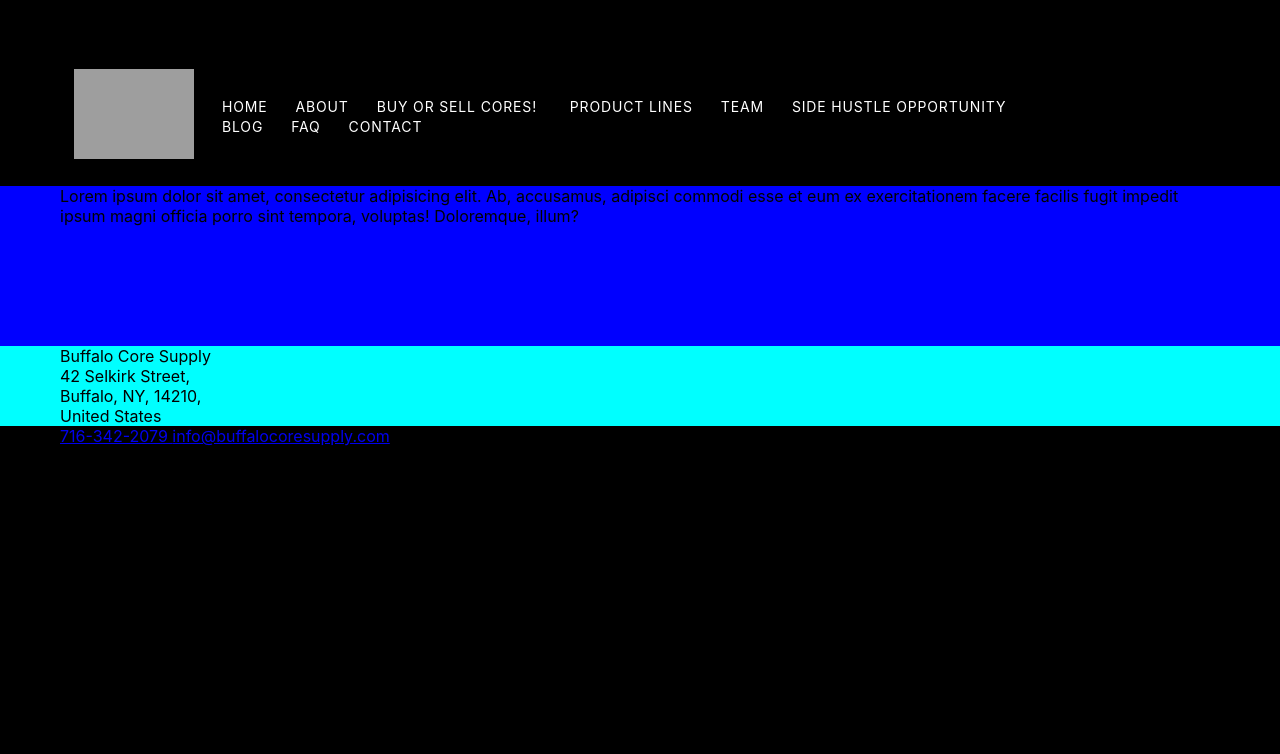
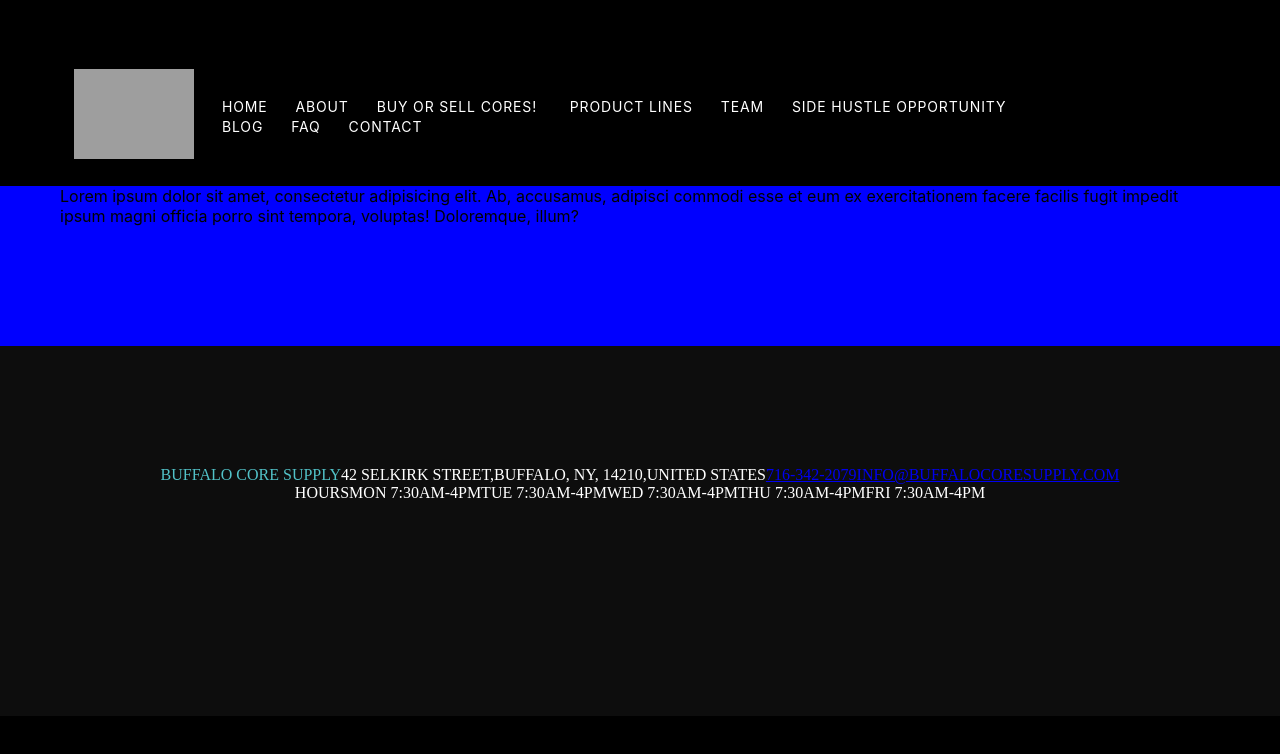
Before and after one commit to mralaibov/build_copmany, a React (Create React App) app in the folder my-app/: page / in a window 1280 px wide. Shown: the top 754 px of the page. Built offline with nearby package versions, Linux system fonts and the light colour scheme; grey boxes are pictures that could not be loaded; a web font is replaced by a local one.

Commit message:
FOOTER + CONTAINER

```diff
--- a/my-app/public/index.html
+++ b/my-app/public/index.html
@@ -25,6 +25,9 @@
       Learn how to configure a non-root public URL by running `npm run build`.
     -->
     <title>React App</title>
+    <link rel="preconnect" href="https://fonts.googleapis.com">
+    <link rel="preconnect" href="https://fonts.gstatic.com" crossorigin>
+    <link href="https://fonts.googleapis.com/css2?family=Fjalla+One&display=swap" rel="stylesheet">
   </head>
   <body>
     <noscript>You need to enable JavaScript to run this app.</noscript>
--- a/my-app/src/index.css
+++ b/my-app/src/index.css
@@ -11,3 +11,33 @@ code {
   font-family: source-code-pro, Menlo, Monaco, Consolas, 'Courier New',
     monospace;
 }
+
+@font-face {
+  font-family: 'Proxima Nova';
+  src: url('./assets/fonts/ProximaNova/proximanova_black.ttf');
+  font-weight: 600;
+}
+
+@font-face {
+  font-family: 'Proxima Nova';
+  src: url('./assets/fonts/ProximaNova/proximanova_bold.otf');
+  font-weight: 500;
+}
+
+@font-face {
+  font-family: 'Proxima Nova';
+  src: url('./assets/fonts/ProximaNova/proximanova_extrabold.otf');
+  font-weight: 700;
+}
+
+@font-face {
+  font-family: 'Proxima Nova';
+  src: url('./assets/fonts/ProximaNova/proximanova_light.otf');
+  font-weight: 300;
+}
+
+@font-face {
+  font-family: 'Proxima Nova';
+  src: url('./assets/fonts/ProximaNova/proximanova_regular.ttf');
+  font-weight: 400;
+}
--- a/my-app/src/sections/footer/Footer.jsx
+++ b/my-app/src/sections/footer/Footer.jsx
@@ -6,119 +6,30 @@ const Footer = () => {
   return (
 
     <StyledFooter>
+
       <Container>
-                <div className="Footer-inner clear">
 
-                    <div
-                      className="sqs-layout sqs-grid-12 columns-12 Footer-blocks Footer-blocks--top sqs-alternate-block-style-container empty"
-                      data-layout-label="Footer Top Blocks"
-                      data-type="block-field" data-updated-on="1573516727012"
-                      id="footerBlocksTop">
-                        <div className="row sqs-row">
-                            <div className="col sqs-col-12 span-12"></div>
-                        </div>
+        <div className="footer__top">
+          <div className="blue">Buffalo Core Supply</div>
+          <div>42 Selkirk Street,</div>
+          <div>Buffalo, NY, 14210,</div>
+          <div>United States</div>
+          <a href="tel:716-342-2079">716-342-2079 </a>
+          <a
+            href="mailto:info@buffalocoresupply.com">info@buffalocoresupply.com</a>
         </div>
 
-                    <div className="Footer-middle">
-                        <div className="Footer-business">
-
-
-                            <div className="Footer-business-info">
-
-
-                                <div
-                                  className="Footer-business-info-item Footer-business-info-item--name">Buffalo
-                                    Core Supply
-                                </div>
-                                <div className="Footer-business-info-item">42
-                                    Selkirk Street,
-                                </div>
-                                <div
-                                  className="Footer-business-info-item">Buffalo,
-                                    NY, 14210,
-                                </div>
-                                <div
-                                  className="Footer-business-info-item Footer-business-info-item--country">United
-                                    States
+        <div className="footer__bottom">
+          <div>Hours</div>
+          <div>Mon 7:30am-4pm</div>
+          <div>Tue 7:30am-4pm</div>
+          <div>Wed 7:30am-4pm</div>
+          <div>Thu 7:30am-4pm</div>
+          <div>Fri 7:30am-4pm</div>
         </div>
 
+      </Container>
 
-                                <a href="tel:716-342-2079 " rel="tel"
-                                   className="Footer-business-info-item Footer-business-info-item--phone">716-342-2079 </a>
-                                <a href="mailto:info@buffalocoresupply.com"
-                                   title="info@buffalocoresupply.com"
-                                   target="_blank"
-                                   className="Footer-business-info-item Footer-business-info-item--email">info@buffalocoresupply.com</a>
-
-                            </div>
-
-
-                            <div className="Footer-business-hours">
-                                <div
-                                  className="Footer-business-hours-heading">Hours
-                                </div>
-                                <div className="Footer-business-hours-item">Mon
-                                    7:30am-4pm
-                                </div>
-                                <div className="Footer-business-hours-item">Tue
-                                    7:30am-4pm
-                                </div>
-                                <div className="Footer-business-hours-item">Wed
-                                    7:30am-4pm
-                                </div>
-                                <div className="Footer-business-hours-item">Thu
-                                    7:30am-4pm
-                                </div>
-                                <div className="Footer-business-hours-item">Fri
-                                    7:30am-4pm
-                                </div>
-
-
-                            </div>
-
-
-                        </div>
-
-                        <div
-                          className="sqs-layout sqs-grid-12 columns-12 Footer-blocks Footer-blocks--middle sqs-alternate-block-style-container"
-                          data-layout-label="Footer Middle Blocks"
-                          data-type="block-field"
-                          data-updated-on="1582096306710"
-                          id="footerBlocksMiddle">
-                            <div className="row sqs-row">
-                                <div className="col sqs-col-12 span-12">
-                                    <div
-                                      className="sqs-block html-block sqs-block-html"
-                                      data-block-type="2"
-                                      id="block-yui_3_17_2_1_1531949363570_2102">
-                                        <div className="sqs-block-content"><p
-                                          className=""
-                                          data-rte-preserve-empty="true"></p><p
-                                          className=""
-                                          data-rte-preserve-empty="true"></p>
-
-
-                                        </div>
-                                    </div>
-                                </div>
-                            </div>
-                        </div>
-
-
-                    </div>
-
-                    <div
-                      className="sqs-layout sqs-grid-12 columns-12 Footer-blocks Footer-blocks--bottom sqs-alternate-block-style-container empty"
-                      data-layout-label="Footer Bottom Blocks"
-                      data-type="block-field" data-updated-on="1573515777692"
-                      id="footerBlocksBottom">
-                        <div className="row sqs-row">
-                            <div className="col sqs-col-12 span-12"></div>
-                        </div>
-                    </div>
-
-                </div>
-            </Container>
     </StyledFooter>
   );
 };
--- a/my-app/src/sections/footer/StyledFooter.js
+++ b/my-app/src/sections/footer/StyledFooter.js
@@ -1,6 +1,29 @@
 import styled from "styled-components";
+import {theme} from "../../theme";
 
 export const StyledFooter =  styled.footer`
-  background: aqua ;
-  height: 10vh;
+  background-color: #0d0d0d;
+  padding-top: 120px;
+  padding-bottom: 214px;
+  color: white;
+  font-family: ${theme.font.secondary};
+
+  .footer__top, .footer__bottom {
+    display: flex;
+    align-items: center;
+    justify-content: center;
+    text-transform: uppercase;
+  }
+  .blue {
+    color: #52c2c8;
+  }
+  .gray {
+    color: #a6a6a6;
+  }
+  .container {
+    display: flex;
+    flex-direction: column;
+    align-items: center;
+    justify-content: center;
+  }
 `
--- /dev/null
+++ b/my-app/src/theme/index.js
@@ -0,0 +1,6 @@
+export const theme = {
+ font: {
+   primary: "'Fjalla One', sans-serif'",
+   secondary: 'Proxima Nova',
+ }
+}
--- a/my-app/src/ui-components/container/Container.jsx
+++ b/my-app/src/ui-components/container/Container.jsx
@@ -3,7 +3,7 @@ import {StyledContainer} from "./StyledContainer";
 
 const Container = ({children}) => {
   return (
-    <StyledContainer>
+    <StyledContainer className="container">
       {children}
     </StyledContainer>
   );
```
Lines whose indentation alone changed are shown as unchanged.
